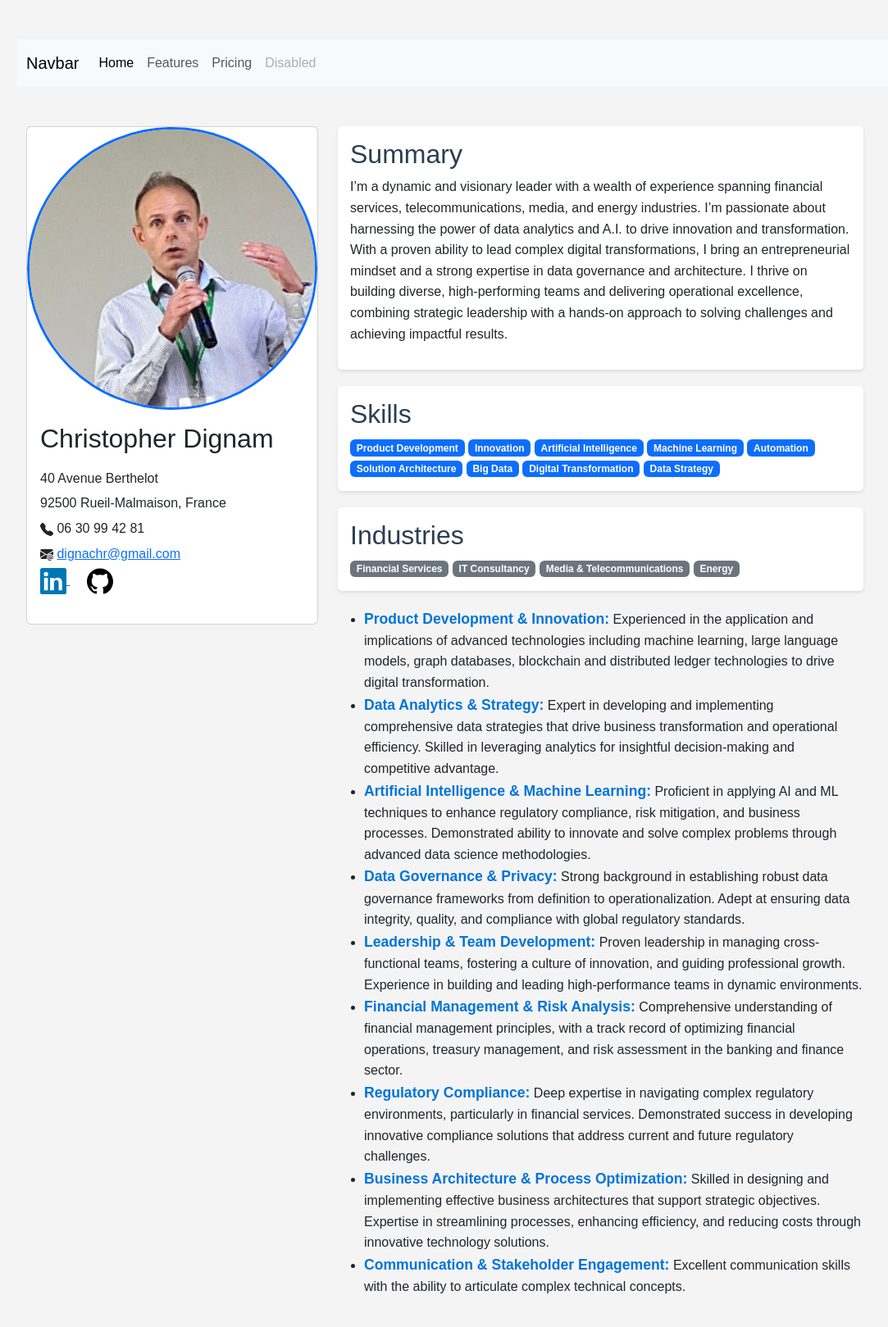
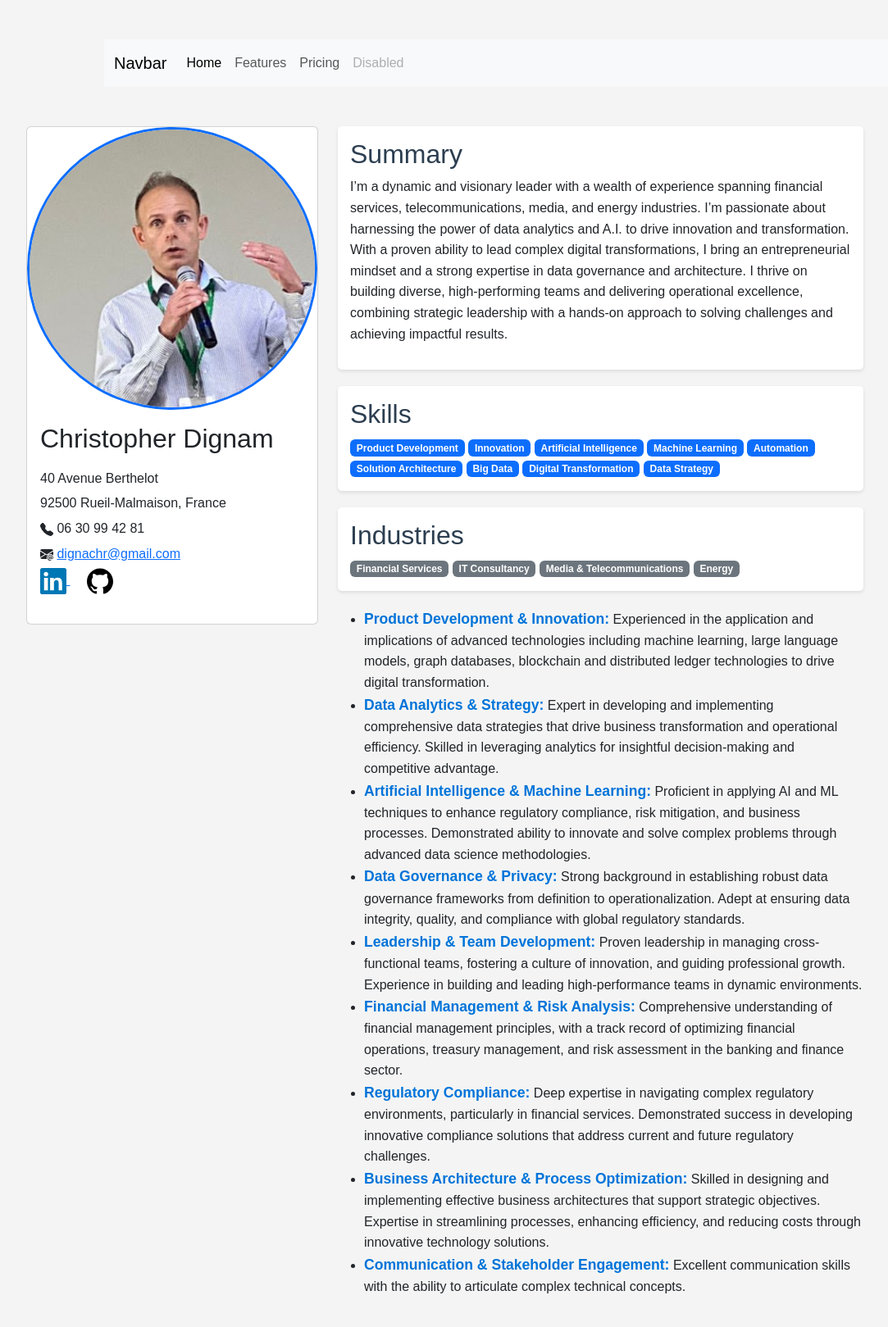
Before and after one commit to cdignam8304/cv, a Jekyll site: the page built from README.md, in a window 1280 px wide. Shown: the whole page at 82% size, without its empty margins (50-1133 px from the left). Built offline with Jekyll 4.4.1, drawn with Linux system fonts in a browser that asks for light colours; our own code applies the rules of GitHub Pages for plain Markdown files.

Commit message:
Adjust navbar width

```diff
--- a/_layouts/default.html
+++ b/_layouts/default.html
@@ -14,6 +14,7 @@
 
     <div class="container mt-5">
         <div class="row">
+            <div class="col-md-11 offset-md-1">
                 <!-- Horizontal nav at top of page -->
                 <nav class="navbar navbar-expand-lg bg-body-tertiary">
                     <div class="container-fluid">
@@ -31,6 +32,7 @@
                         </div>
                     </div>
                 </nav>
+            </div>
         </div>
     </div>
 
```
Lines whose indentation alone changed are shown as unchanged.
